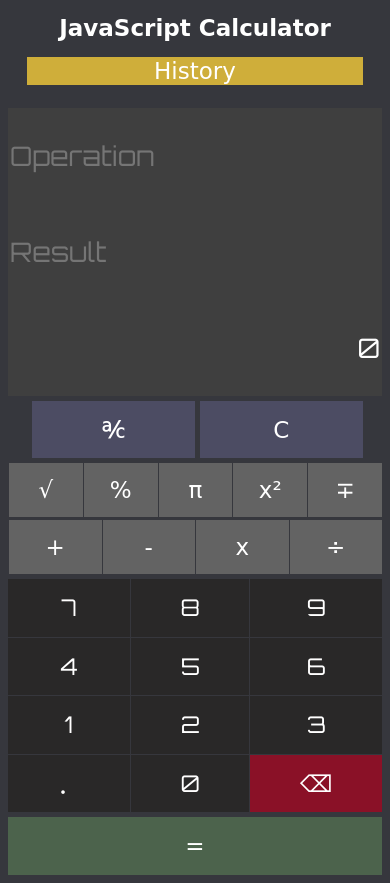
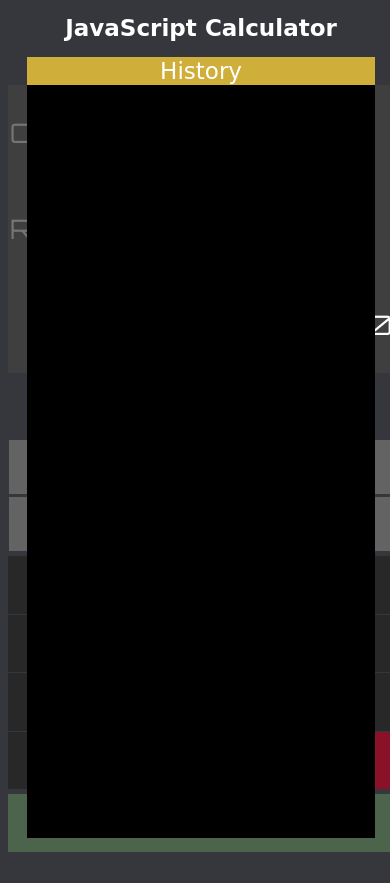
Before and after one commit to fahdfaria/JS-Calculator, a plain HTML site: page index.html in a window 390 px wide. Both pictures are taken after a click on the button "History". After the commit the page ends 860 px from the top, so only its background shows below. Drawn offline with Linux system fonts and the light colour scheme; a web font is replaced by a local one.

Commit message:
added full screen styling for small screens / modified zero calculations

```diff
--- a/css/styles.css
+++ b/css/styles.css
@@ -33,12 +33,15 @@ body{
 
   position: relative;
   background-color: #36373d;
+  height: 100%;
+  width: 99%;
 }
 
 main{
   /* margin: 0 auto; */
   margin-left: auto;
   margin-right: auto;
+  /* height: 92vh; */
 }
 
 #historybutton{
@@ -84,6 +87,43 @@ main{
 }
 
 #screenvalue{
+
+}
+
+
+.historyContainer{
+  position: absolute;
+  left: 0;
+  right: 0;
+  margin-left: auto;
+  margin-right: auto;
+  display: grid;
+  grid-template-columns: auto auto;
+  text-align: center;
+  z-index: 1;
+  width: 90%;
+  transition: 0.5s;
+  background-color: black;
+}
+.show{
+  height: 90%;
+  /* border: 1px white solid */
+}
+
+.hide{
+  height: 1%;
+  /* border: 1px red solid; */
+}
+
+#historyinputs{
+  grid-column: 1;
+  /* border: 1px solid white; */
+
+}
+
+#historyresults{
+    /* border: 1px solid white; */
+
 
 }
 
--- a/index.html
+++ b/index.html
@@ -20,8 +20,9 @@
     <main>
 
       <button id="historybutton" type="button" name="history">History</button>
-      <div class="historyContainer">
+      <div class="historyContainer hide">
         <p id="historyinputs"></p>
+        <p id="historyresults"></p>
       </div>
 
       <div id="error"></div>
--- a/js/script.js
+++ b/js/script.js
@@ -15,7 +15,7 @@ document.addEventListener("DOMContentLoaded", (event) => {
   let historyContainer = document.querySelector(".historyContainer");
   let historybutton = document.getElementById("historybutton");
   let historyinputs = document.getElementById("historyinputs");
-  let result = document.getElementById("result");
+  let historyresults = document.getElementById("historyresults");
 
   let errordiv = document.getElementById("error");
 
@@ -183,7 +183,7 @@ function clickedMainOps(operator){
 
   operator = operator.target.innerText;
 
-  while (screenvalue.value != "0") {
+  // while (screenvalue.value != "0") {
 
     if (calculatorObj.number == null && calculatorObj.secondNumber == false) {
 
@@ -196,11 +196,11 @@ function clickedMainOps(operator){
 
       calculatorObj.secondNumber = true;
 
-      screenvalue.value = "0";
+      screenvalue.value = "";
 
     }
 
-    else if (calculatorObj.secondNumber == true) {
+    else if (calculatorObj.secondNumber == true && screenvalue.value != "") {
 
       let secondNumber = parseFloat(screenvalue.value);
 
@@ -211,13 +211,16 @@ function clickedMainOps(operator){
       calculate(operator, secondNumber);
 
     }
+   // break
+  // }
 
-    break
-  }
+  if(calculatorObj.number != null && screenvalue.value == "" ) {
 
-  if(calculatorObj.number != null && screenvalue.value == "0" ) {
+    if (operator != "÷") {
 
-    calculatorObj.ops = operator;
+      calculatorObj.ops = operator;
+    }
+
   }
 
   if (calculatorObj.number != null && calculatorObj.ops !=null) {
@@ -238,9 +241,6 @@ function clickedMainOps(operator){
       errordiv.innerText = "";
     }, 3000)
   }
-
-
-
 
 }
 
@@ -288,6 +288,13 @@ function calculate(ops2, num2){
   opsvalue.value = `${num} ${ops} ${num2} `;
 
   // = ${result}
+
+  calculationArray.push(`${num} ${ops} ${num2}`);
+
+  resultsArray.push(`${result}`)
+
+  console.log(calculationArray);
+
 
   return result;
 
@@ -410,9 +417,44 @@ function equalbuttFunc(event){
 
 }
 
-historyContainer
-historybutton
-historyinputs
+let calculationArray = [];
+let resultsArray = [];
+
+// historyContainer
+// historybutton
+// historyinputs
+// historyresults
+
+historybutton.onclick = (e) => {
+
+if(historyContainer.className.includes("hide")){
+
+  historyContainer.classList.remove("hide");
+
+  historyContainer.classList.add("show");
+
+  historyinputs.style.opacity = "1";
+  historyresults.style.opacity = "1";
+
+}else {
+  historyContainer.classList.remove("show");
+
+  historyContainer.classList.add("hide");
+
+  historyinputs.style.opacity = "0";
+  historyresults.style.opacity = "0";
+
+}
+
+console.log(calculationArray, resultsArray);
+
+if (calculationArray.length > 0 && resultsArray.length > 0) {
+  historyinputs.innerText = calculationArray.join("\n");
+  historyresults.innerText = resultsArray.join("\n");
+}
 
 
+
+}
+
 });
```
